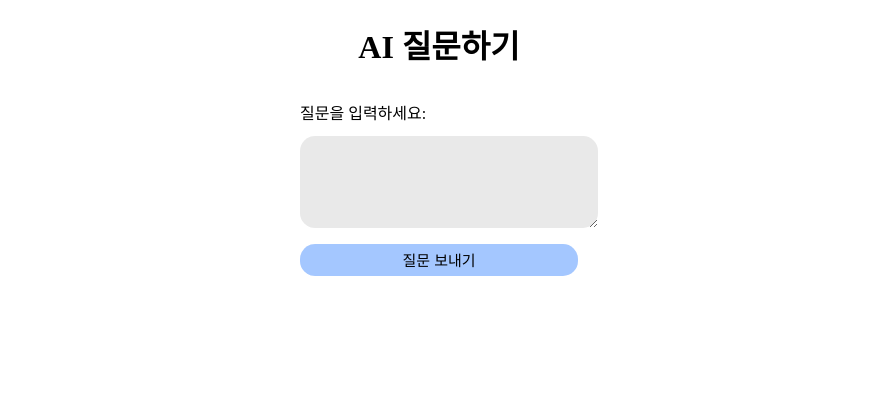
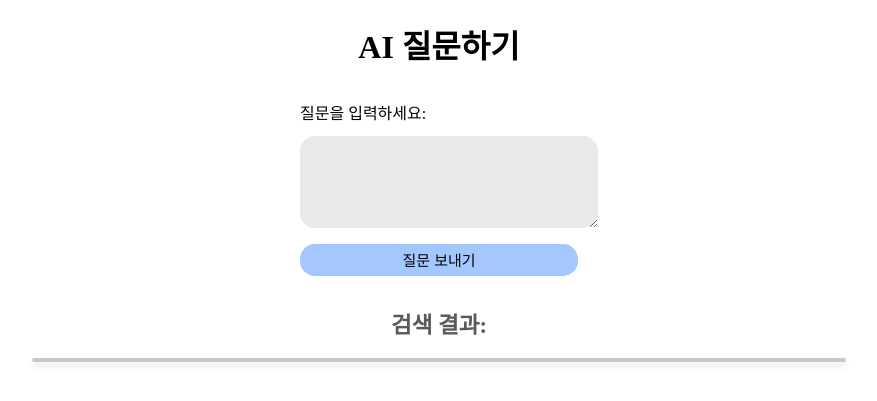
Before and after one commit to seouchoi/SoftDevelop, a Flask app: page /gpt in a window 1280 px wide. Shown: the top 401 px of the page, without its empty margins (201-1078 px from the left). Run offline with Flask 3, Linux system fonts and the light colour scheme.

Commit message:
111/29 14:08 최서우

```diff
--- a/Function/gpt.py
+++ b/Function/gpt.py
@@ -4,7 +4,6 @@
 from DBHandler.member_DBHandler import member_DBHandler
 
 # OpenAI API 키 설정 (필요한 경우)
-# openai.api_key = 'YOUR_API_KEY'
 
 INSTRUCTIONS = [
     "1. Extract the competition topic and required number of participants from the provided message.",
--- a/front/templates/question_page.html
+++ b/front/templates/question_page.html
@@ -38,6 +38,43 @@
             font-size: 15px;
             color: rgb(90, 90, 90);
         }
+        #result-container {
+            display: flex;
+            flex-direction: column; /* 세로로 나열 */
+            gap: 20px; /* 각 사람 정보 사이의 간격 */
+            margin-top: 20px;
+            max-height: 500px; /* 최대 높이 설정 (필요에 따라 조정) */
+            overflow-y: auto; /* 스크롤 가능 */
+            padding-right: 10px; /* 스크롤바를 고려한 여백 */
+            border: 2px solid rgb(200, 200, 200); /* 테두리 추가 */
+            border-radius: 10px; /* 테두리 둥글게 */
+            box-shadow: 0px 4px 6px rgba(0, 0, 0, 0.1); /* 테두리 그림자 추가 */
+            max-width: 800px;
+            margin: auto;
+        }
+        .result-card {
+            display: flex;
+            justify-content: space-between;
+            border: 1px solid rgb(200, 200, 200); /* 테두리 */
+            border-radius: 10px; /* 둥근 모서리 */
+            padding: 20px;
+            background-color: #f9f9f9;
+            box-shadow: 0px 4px 6px rgba(0, 0, 0, 0.1); /* 그림자 */
+            font-size: 14px;
+            width: 100%; /* 전체 너비 사용 */
+            max-width: 600px; /* 최대 너비 설정 */
+            margin: auto; /* 가운데 정렬 */
+            box-shadow: 0px 4px 6px rgba(0, 0, 0, 0.1);
+        }
+        .result-card strong {
+            color: rgb(50, 50, 200); /* 강조 텍스트 색상 */
+        }
+
+        .result-card p {
+            margin: 0; /* 항목 간의 기본 마진 제거 */
+            font-size: 14px;
+            color: rgb(90, 90, 90);
+        }
         h1 {
             text-align: center;
         }
@@ -59,7 +96,10 @@
         </table>
     </form>
 
-    <div id="response"></div>
+    <div id="response">
+        <h2>검색 결과:</h2>
+        <div id="result-container"></div>
+    </div>
 
     <script>
         document.getElementById("question-form").addEventListener("submit", function(event) {
@@ -77,8 +117,23 @@
             })
             .then(response => response.json())
             .then(data => {
-                // 서버에서 받은 응답을 화면에 표시
-                document.getElementById("response").textContent = data.message || data.error;
+                const resultContainer = document.getElementById("result-container");
+                resultContainer.innerHTML = ""; // 기존 결과 초기화
+                if (data.length === 0) {
+                    resultContainer.innerHTML = "<li>결과가 없습니다.</li>";
+                } else {
+                    data.forEach(member => {
+                        const card = document.createElement("div");
+                        card.classList.add("result-card");
+                        card.innerHTML = `
+                            <p><strong>이름:</strong> ${member.name}</p>
+                            <p><strong>지역:</strong> ${member.region}</p>
+                            <p><strong>카테고리:</strong> ${member.category}</p>
+                            <p><strong>업무:</strong> ${member.task}</p>
+                        `;
+                        resultContainer.appendChild(card);
+                    });
+                }
                 // 입력 필드 초기화
                 document.getElementById("question-form").reset();
             })
```
